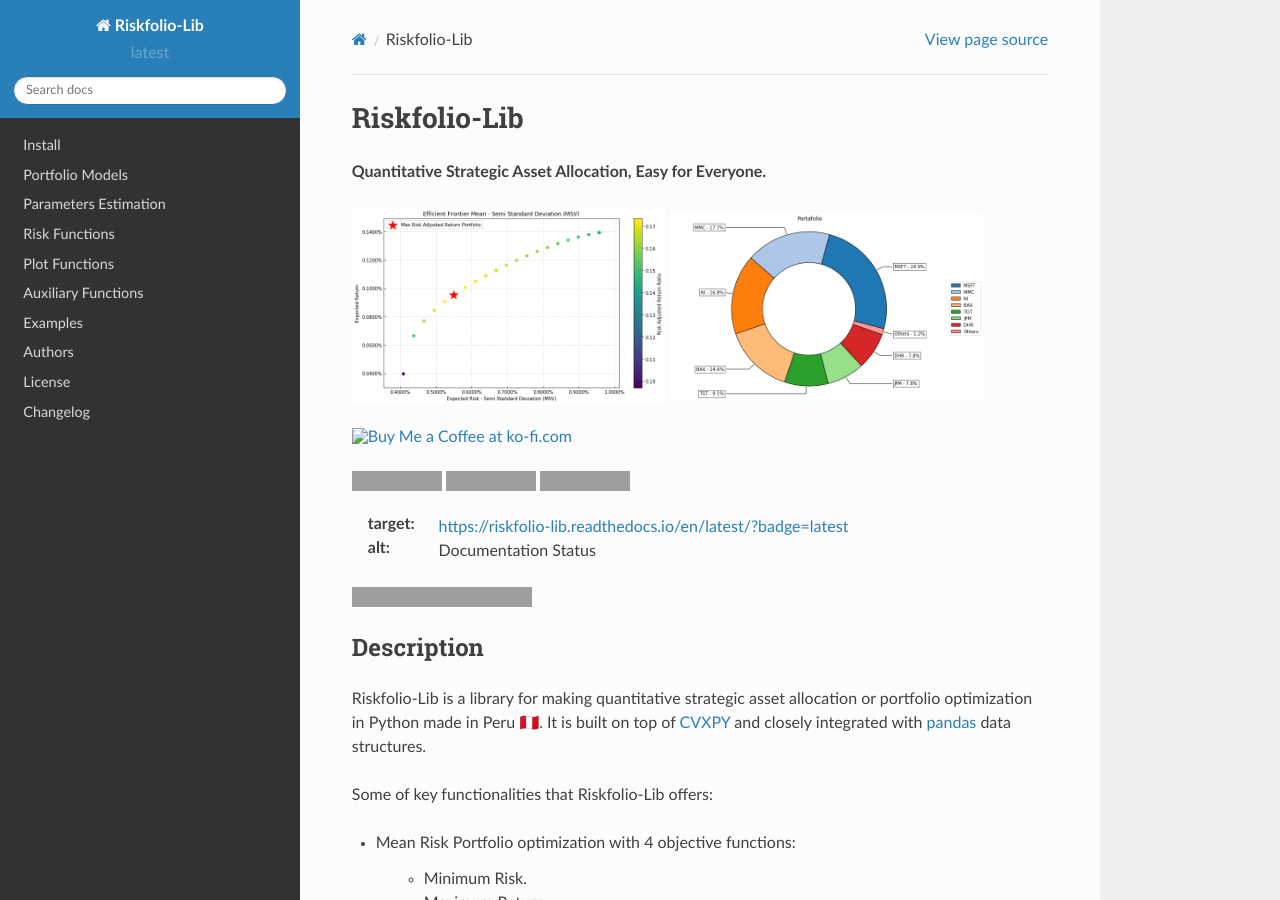
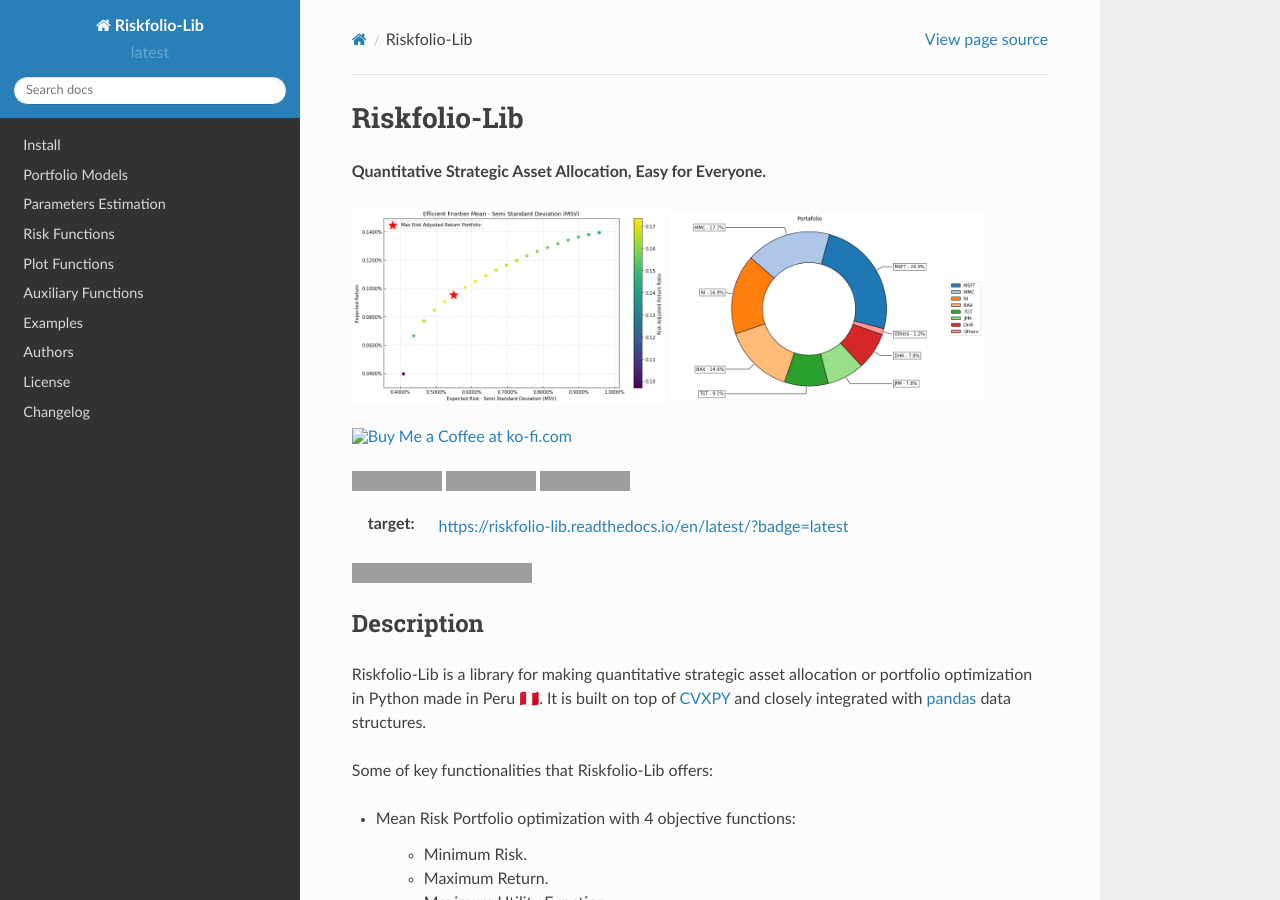
Before and after one commit to dcajasn/Riskfolio-Lib, a Sphinx documentation site: the page built from docs/source/index.rst, in a window 1280 px wide and 900 px high, cut to the strip 0-900 px from the top of the window. Built offline with Sphinx 7.4.7 and the Read the Docs theme 2.0.0, drawn with Linux system fonts in a browser that asks for light colours; pages that are not in the unit, such as notebooks, are missing from menus; grey boxes are pictures that could not be loaded.

Commit message:
Update index.rst

```diff
--- a/docs/source/index.rst
+++ b/docs/source/index.rst
@@ -27,7 +27,6 @@
  :target: https://pepy.tech/project/riskfolio-lib
 .. image:: https://readthedocs.org/projects/riskfolio-lib/badge/?version=latest
 :target: https://riskfolio-lib.readthedocs.io/en/latest/?badge=latest
-:alt: Documentation Status
 .. raw:: html
 
     <a href="https://github.com/dcajasn/Riskfolio-Lib/blob/master/LICENSE.txt"><img alt="GitHub license" src="https://img.shields.io/github/license/dcajasn/Riskfolio-Lib"></a>
```
